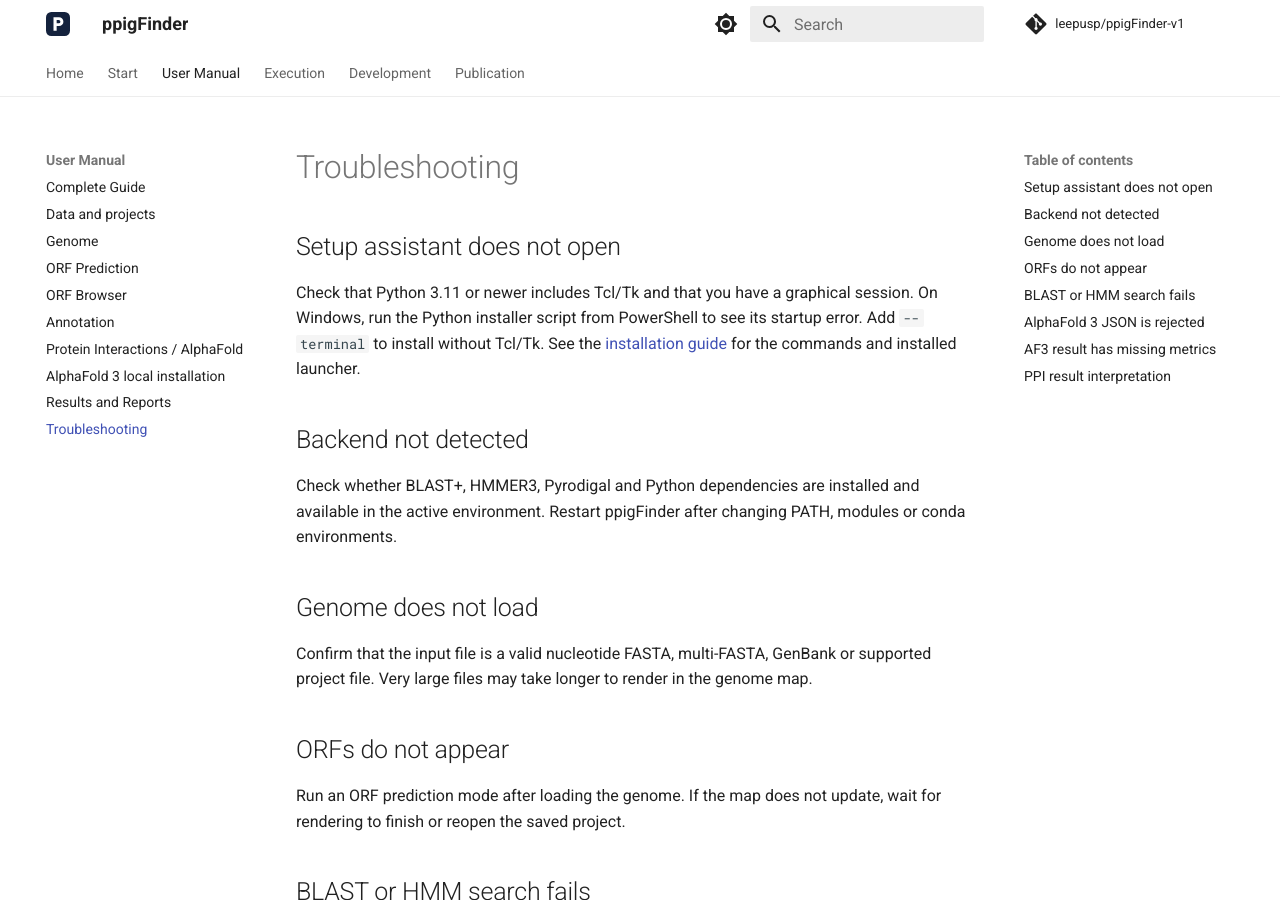
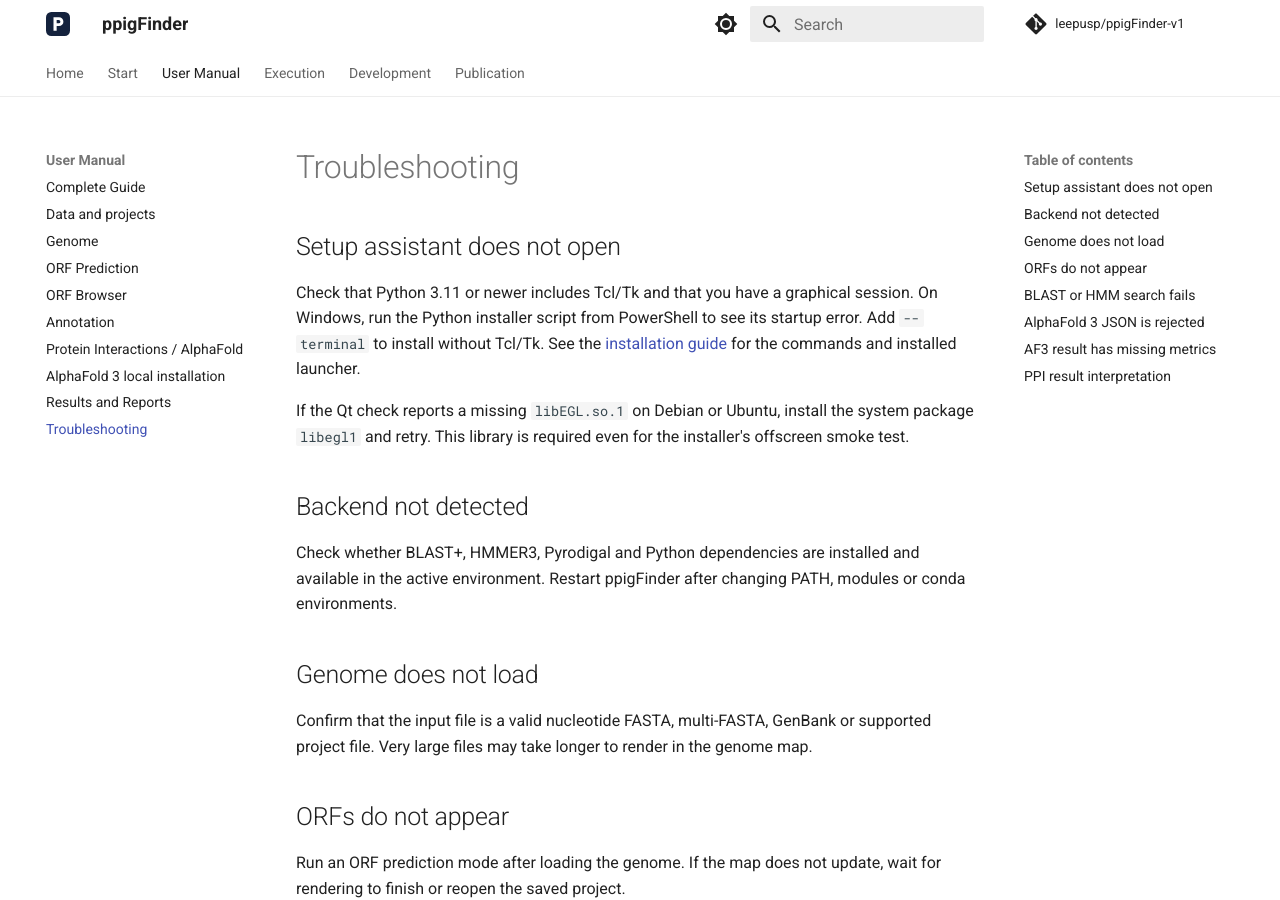
Before and after one commit to leepusp/ppigFinder-v1, an MkDocs documentation site: the page built from docs/user_manual/troubleshooting.md, in a window 1280 px wide and 900 px high. Built offline with MkDocs 1.6.1 and Material for MkDocs 9.7.7, drawn with Linux system fonts in a browser that asks for light colours; comment, search, counter and statistics services are not loaded.

Commit message:
Install Qt runtime libraries on Linux CI

```diff
--- a/docs/user_manual/troubleshooting.md
+++ b/docs/user_manual/troubleshooting.md
@@ -6,6 +6,10 @@ Check that Python 3.11 or newer includes Tcl/Tk and that you have a graphical
 session. On Windows, run the Python installer script from PowerShell to see
 its startup error. Add `--terminal` to install without Tcl/Tk. See the
 [installation guide](installation.md) for the commands and installed launcher.
+
+If the Qt check reports a missing `libEGL.so.1` on Debian or Ubuntu, install
+the system package `libegl1` and retry. This library is required even for the
+installer's offscreen smoke test.
 
 ## Backend not detected
 
```
Also changed, not shown: 1 other file.
